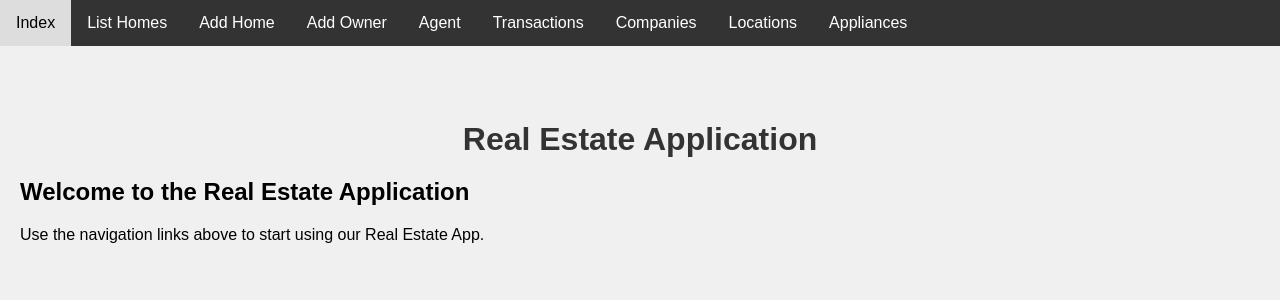
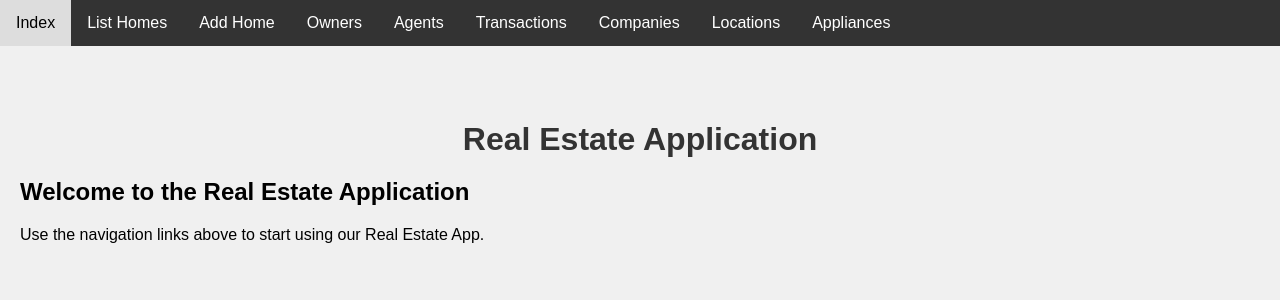
Before and after one commit to jaredt17/Project-CSI5450, a Flask app: page / in a window 1280 px wide. Shown: the top 300 px of the page. Run offline with Flask 3, Linux system fonts and the light colour scheme; parts of the project's set-up code (start-up, migrations or seed data) failed here and were passed over.

Commit message:
fixed owners

```diff
--- a/realMI/app.py
+++ b/realMI/app.py
@@ -189,27 +189,31 @@ def add_home():
         return redirect(url_for('add_home'))
     return render_template('add_home.html', appliances = appliances, owners = owners)
 
-@app.route('/add_owner', methods=['GET'])
-def add_owner_form():
-    return render_template('add_owner.html')
 
-@app.route('/add_owner', methods=['POST'])
-def add_owner():
-    try:
-        owner_data = {
-            "first_name": request.form['first_name'],
-            "last_name": request.form['last_name'],
-            "ssn": request.form['ssn'],
-            "no_dependents": int(request.form['no_dependents']),
-            "income": float(request.form['income']),
-            "age": int(request.form['age']),
-            "profession": request.form['profession'],
-        }
-        owners_collection.insert_one(owner_data)
-        flash('Owner added successfully!', 'success')
-    except Exception as e:
-        flash(f'An error occurred: {e}', 'error')
-    return redirect(url_for('add_owner_form'))
+@app.route('/owners', methods=['POST', 'GET'])
+def owners():
+
+    if request.method == "POST":
+        try:
+            owner_data = {
+                "first_name": request.form['first_name'],
+                "last_name": request.form['last_name'],
+                "ssn": request.form['ssn'],
+                "no_dependents": int(request.form['no_dependents']),
+                "income": float(request.form['income']),
+                "age": int(request.form['age']),
+                "profession": request.form['profession'],
+            }
+            owners_collection.insert_one(owner_data)
+            flash('Owner added successfully!', 'success')
+        except Exception as e:
+            flash(f'An error occurred: {e}', 'error')
+        return redirect(url_for('owners'))
+
+    owners = list(owners_collection.find())
+
+    return render_template('owners.html', owners=owners)
+
 
 @app.route('/transactions')
 def transactions():
@@ -256,8 +260,8 @@ def transactions():
     return render_template('transactions.html', transactions=transactions_details, owners=owners, for_sale=for_sale)
 
 
-@app.route('/agent', methods=['GET', 'POST'])
-def agent():
+@app.route('/agents', methods=['GET', 'POST'])
+def agents():
 
     companies = list(companies_collection.find())
 
@@ -283,9 +287,9 @@ def agent():
                 flash('Agent not inserted...', 'fail')
         except Exception as e:
             flash(f'An error occurred: {e}', 'error')  # Flash an error message
-        return redirect(url_for('agent'))
+        return redirect(url_for('agents'))
 
-    return render_template('agent.html', companies=companies, agents=list(agents_collection.find()))
+    return render_template('agents.html', companies=companies, agents=list(agents_collection.find()))
 
 
 @app.route('/companies', methods=['GET', 'POST'])
--- a/realMI/templates/base.html
+++ b/realMI/templates/base.html
@@ -153,8 +153,8 @@
         <a href="{{ url_for('index') }}">Index</a>
         <a href="{{ url_for('list_homes') }}">List Homes</a>
         <a href="{{ url_for('add_home') }}">Add Home</a>
-        <a href="{{ url_for('add_owner') }}">Add Owner</a>
-        <a href="{{ url_for('agent') }}">Agent</a>
+        <a href="{{ url_for('owners') }}">Owners</a>
+        <a href="{{ url_for('agents') }}">Agents</a>
         <a href="{{ url_for('transactions') }}">Transactions</a>
         <a href="{{ url_for('companies') }}">Companies</a>
         <a href="{{ url_for('locations') }}">Locations</a>
```
Also changed, not shown: realMI/templates/owners.html (renamed from realMI/templates/add_owner.html, +27 -2 lines), realMI/templates/agents.html (renamed from realMI/templates/agent.html).
